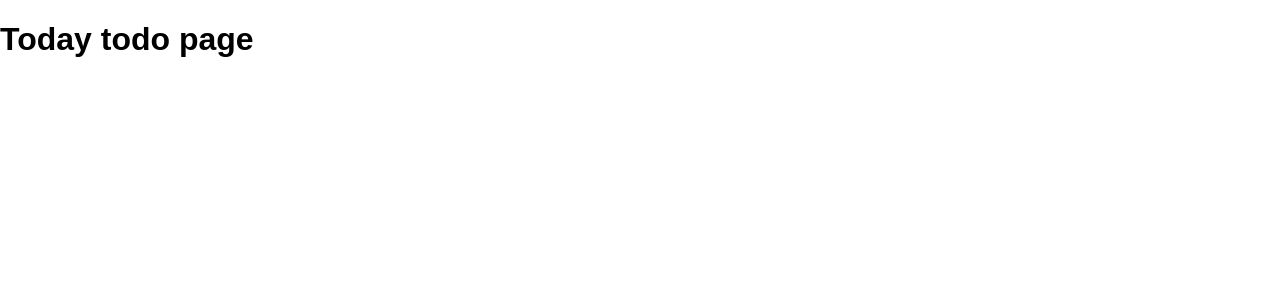
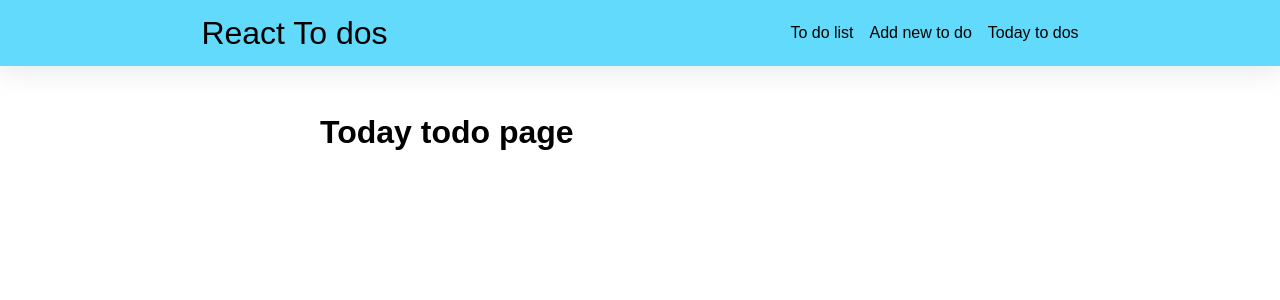
Before and after one commit to rizquadnan/react-simple-to-do, a React (Create React App) app: page /today in a window 1280 px wide. Shown: the top 300 px of the page. Built offline with nearby package versions, Linux system fonts and the light colour scheme.

Commit message:
done header

```diff
--- a/src/App.js
+++ b/src/App.js
@@ -1,25 +1,25 @@
+import { Route, Switch } from "react-router-dom";
 
-import { Route, Switch } from 'react-router-dom';
-
-import TodoListPage from './pages/TodoList';
-import AddTodoPage from './pages/AddTodo';
-import TodayTodos from './pages/TodayTodos';
+import DefaultLayout from "./layout/DefaultLayout";
+import TodoListPage from "./pages/TodoList";
+import AddTodoPage from "./pages/AddTodo";
+import TodayTodos from "./pages/TodayTodos";
 
 function App() {
   return (
-    <div>
+    <DefaultLayout>
       <Switch>
-        <Route path='/' exact>
+        <Route path="/" exact>
           <TodoListPage />
         </Route>
-        <Route path='/new-to-do'>
+        <Route path="/new-todo">
           <AddTodoPage />
         </Route>
-        <Route path='/today'>
+        <Route path="/today">
           <TodayTodos />
         </Route>
       </Switch>
-  </div>
+    </DefaultLayout>
   );
 }
 
--- /dev/null
+++ b/src/components/Header.js
@@ -0,0 +1,26 @@
+import { Link } from 'react-router-dom';
+
+import classes from './Header.module.css';
+
+function Header() {
+  return (
+    <header className={classes.container}>
+      <span className={classes.title}>React To dos</span>
+      <nav>
+        <ul className={classes['navigation-list']}>
+          <li className={classes['navigation-item']}>
+            <Link to='/'>To do list</Link>
+          </li>
+          <li className={classes['navigation-item']}>
+            <Link to='/new-todo'>Add new to do</Link>
+          </li>
+          <li className={classes['navigation-item']}>
+            <Link to='/today'>Today to dos</Link>
+          </li>
+        </ul>
+      </nav>
+    </header>
+  );
+}
+
+export default Header;
--- /dev/null
+++ b/src/components/Header.module.css
@@ -0,0 +1,32 @@
+.container {
+  position: sticky;
+  top: 0;
+  display: flex;
+  align-items: center;
+  justify-content: space-around;
+  padding: 0.5rem 0;
+  background-color: #61dafb;
+  box-shadow: rgba(149, 157, 165, 0.2) 0px 0.5rem 1.5rem;
+}
+
+.title {
+  font-size: 2rem;
+}
+
+.navigation-list {
+  list-style-type: none;
+}
+
+.navigation-item {
+  display: inline-block;
+}
+
+.navigation-item a:hover,
+.navigation-item a:active {
+  opacity: 0.6;
+}
+
+
+.navigation-item:not(:last-child) {
+  margin-right: 1rem;
+}
--- a/src/index.css
+++ b/src/index.css
@@ -13,3 +13,14 @@ body {
   margin: 0;
   font-family: sans-serif;
 }
+
+a,
+a:visited,
+a:active {
+  text-decoration: none;
+  color: inherit;
+}
+
+ul {
+  padding: 0;
+}
--- /dev/null
+++ b/src/layout/DefaultLayout.js
@@ -0,0 +1,14 @@
+
+import Header from '../components/Header.js';
+import classes from './DefaultLayout.module.css';
+
+function Default(props) {
+  return (
+    <div>
+      <Header />
+      <main className={classes.main}>{props.children}</main>
+    </div>
+  );
+}
+
+export default Default;
--- /dev/null
+++ b/src/layout/DefaultLayout.module.css
@@ -0,0 +1,5 @@
+.main {
+  margin: 3rem auto;
+  width: 90%;
+  max-width: 40rem;
+}
--- a/src/pages/TodoList.js
+++ b/src/pages/TodoList.js
@@ -1,5 +1,7 @@
 function TodoListPage () {
-  return <h1>All todos page</h1>
+  return (<div>
+    <h1>Your to do list</h1>
+  </div>)
 };
 
 export default TodoListPage;
```
